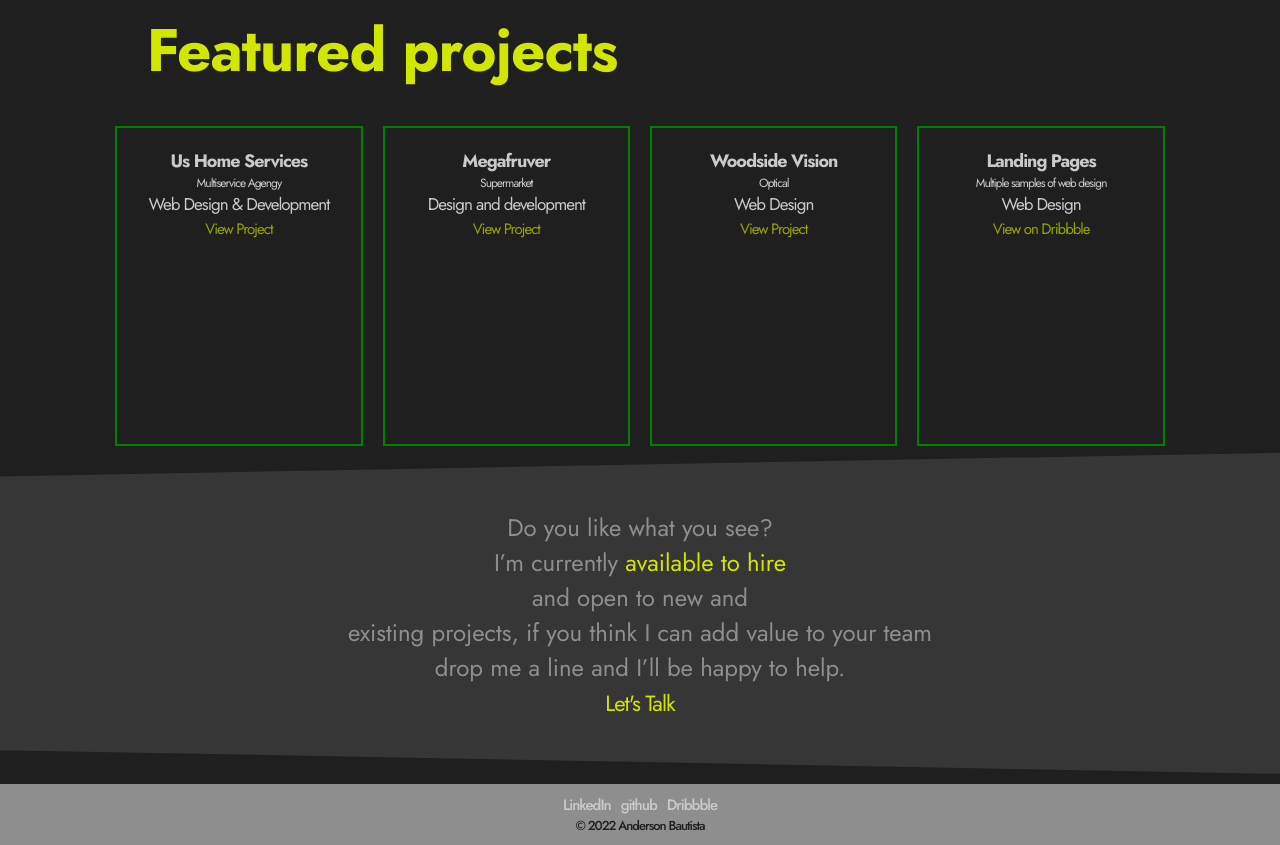
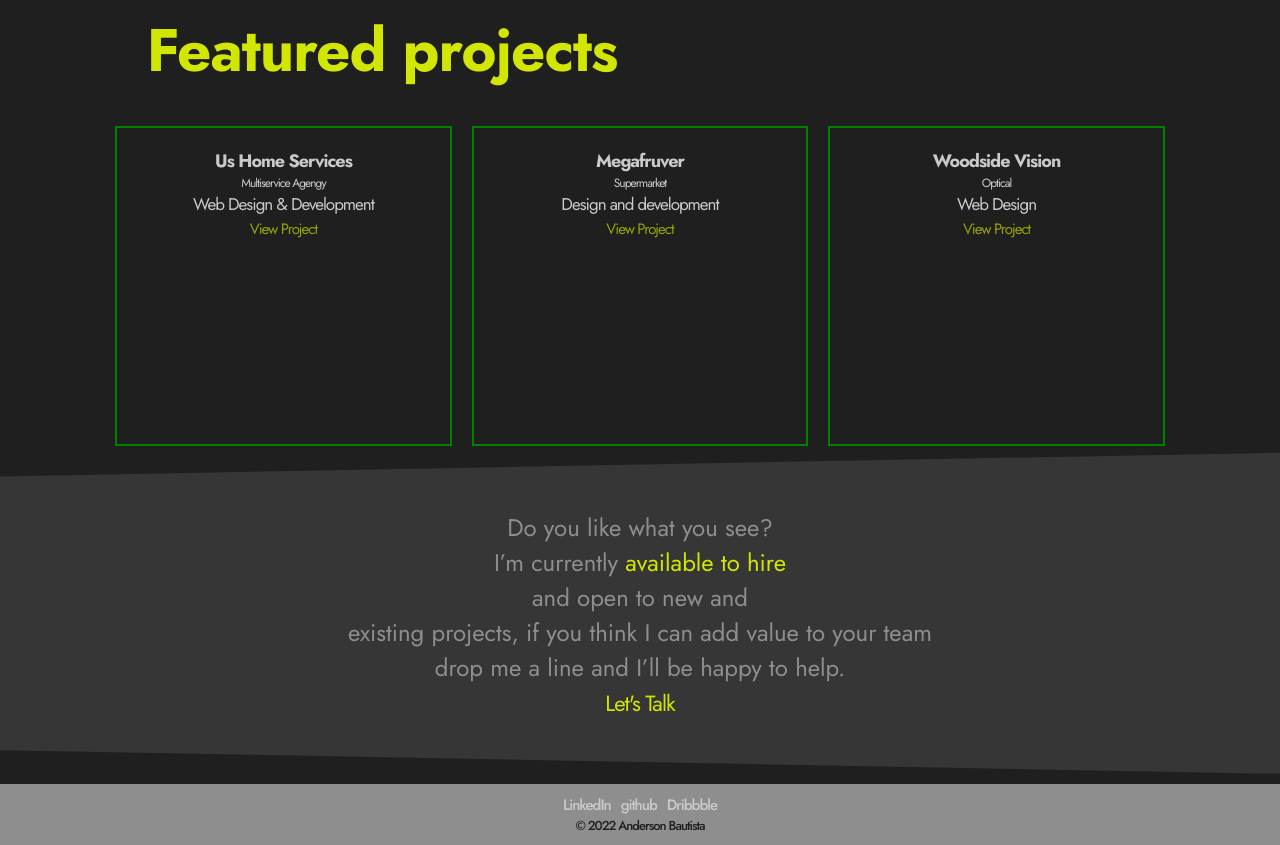
Before and after one commit to AndersBau/portfolio, a React (Create React App) app: page / in a window 1280 px wide. Shown: the part 1160-2005 px from the top of the page. Built offline with nearby package versions, Linux system fonts and the light colour scheme; a web font is replaced by a local one.

Commit message:
home page styles change

```diff
--- a/src/components/WorkListHome.js
+++ b/src/components/WorkListHome.js
@@ -42,21 +42,7 @@ const WorkListHome = () => {
         </div>
       </div>
 
-      <div className="item bgjtportfolio">
-        <div className="item-top-text">
-          <h2>Landing Pages</h2>
-          <p>Multiple samples of web design</p>
-        </div>
-        <div className="item-middle-text"></div>
-        <div className="item-bottom-text">
-          <p>Web Design</p>
-          <p>
-            <a href="https://dribbble.com/Andev11" target="_blank">
-              View on Dribbble
-            </a>
-          </p>
-        </div>
-      </div>
+
     </div>
   );
 };
```
